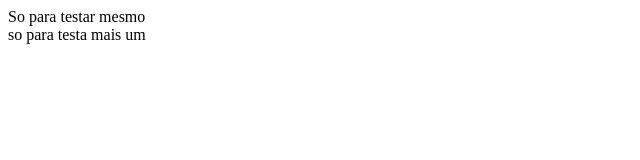
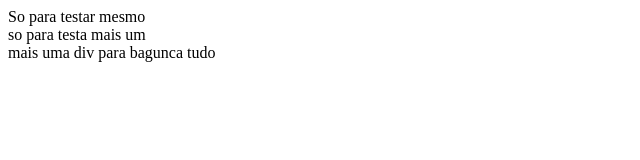
Before and after one commit to daniellobo00/git-fundamentos, a plain HTML site: page index.html in a window 1280 px wide. Shown: the whole page, without its empty margins (0-640 px from the left). Drawn offline with Linux system fonts and the light colour scheme.

Commit message:
so para testar mesmo

```diff
--- a/index.html
+++ b/index.html
@@ -1,3 +1,4 @@
 <div> So para testar mesmo</div>
 
 <div> so para testa mais um</div>
+<div> mais uma div para bagunca tudo</div>
```
